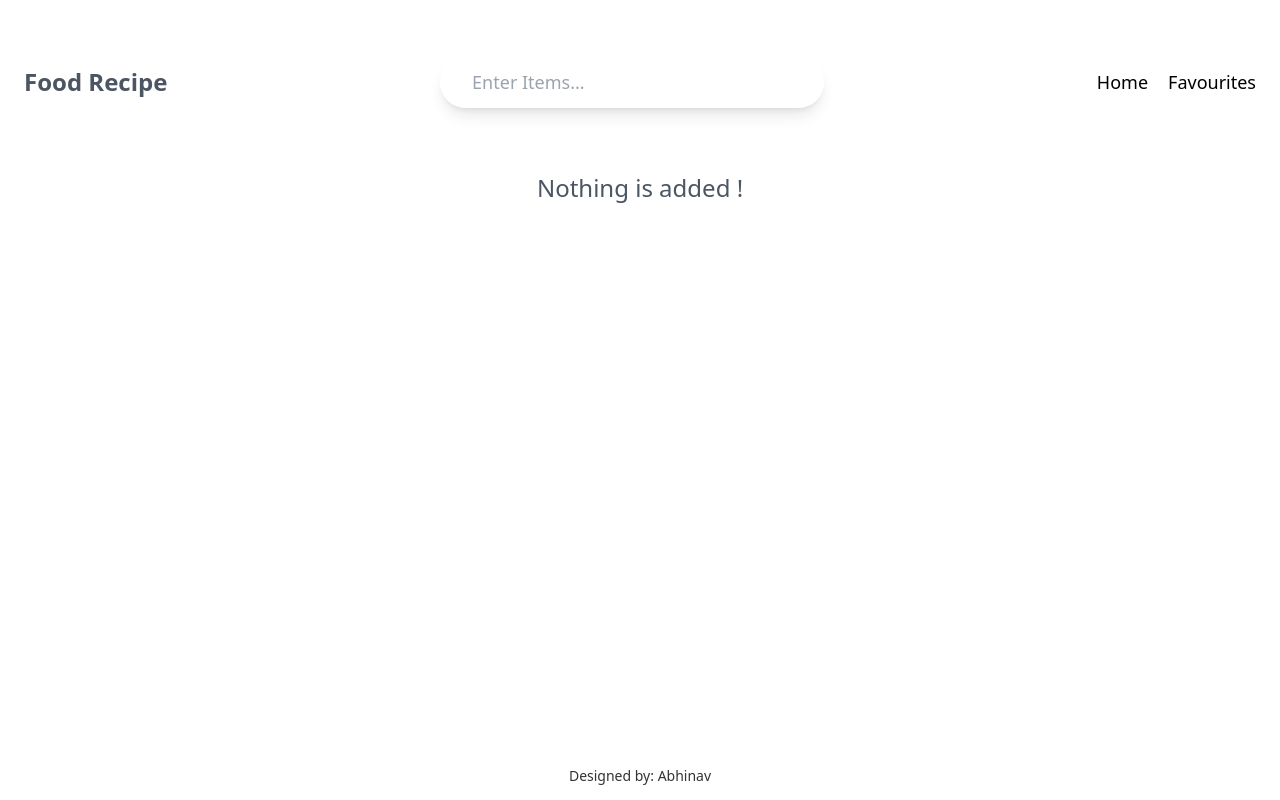
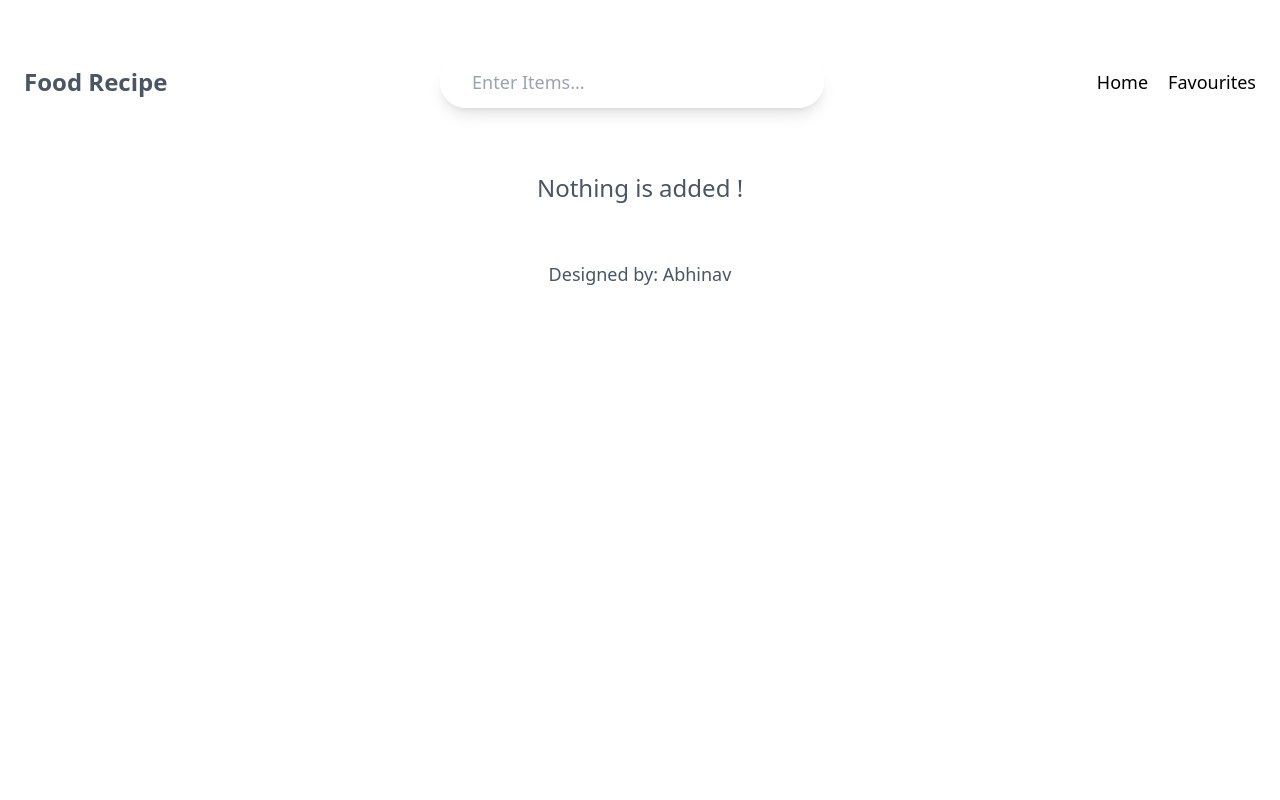
Before and after one commit to Abhinav8195/Food-recipe-with-Api, a React (Create React App) app: page /fav in a window 1280 px wide. Built offline with nearby package versions, Linux system fonts and the light colour scheme.

Commit message:
Update Favourites.jsx

```diff
--- a/src/Pages/Favourite/Favourites.jsx
+++ b/src/Pages/Favourite/Favourites.jsx
@@ -16,7 +16,7 @@ const Favourites = () => {
           <h1 className='text-2xl text-center'>Nothing is added !</h1>
         </div>
       }
-      <div className='designer-name'>
+       <div className='text-center w-full mt-4'>
         Designed by: Abhinav
       </div>
     </div>
```
